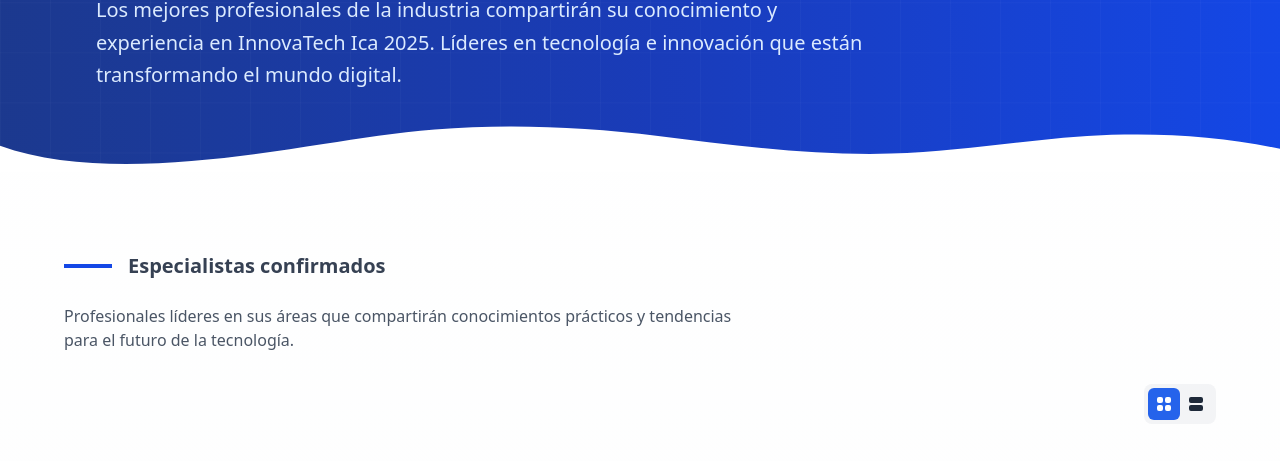
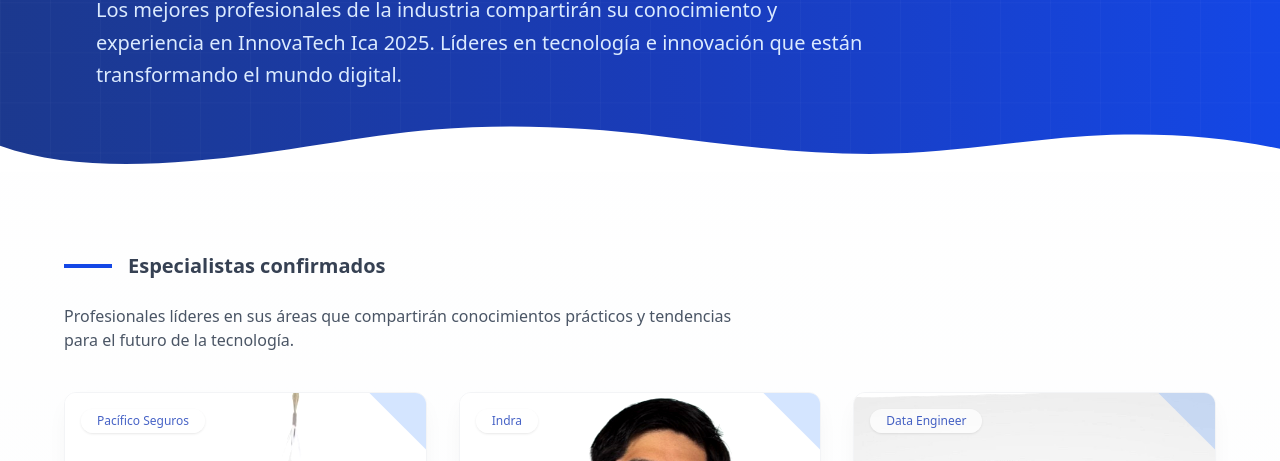
Before and after one commit to InnovaTechIca/InnovaTechIca.github.io, an Astro site: page /ponentes in a window 1280 px wide. Shown: the part 273-734 px from the top of the page. Built offline with nearby package versions, Linux system fonts and the light colour scheme; Astro itself is replaced by a stand-in of ours.

Commit message:
feat: Update image loading strategy to eager for better performance and remove unused layout controls in PonentesList

```diff
--- a/src/pages/ponentes/[slug].astro
+++ b/src/pages/ponentes/[slug].astro
@@ -91,6 +91,7 @@
               quality={100}
               format="webp"
               densities={[1, 2]}
+              loading="eager"
             />
             <!-- Overlay sutil para mejorar contraste del texto si es necesario -->
             <div class="absolute inset-0 bg-gradient-to-t from-black/5 to-transparent opacity-0 hover:opacity-100 transition-opacity duration-300"></div>
--- a/src/ui/ponentes/PonenteCard.astro
+++ b/src/ui/ponentes/PonenteCard.astro
@@ -29,7 +29,7 @@
         alt={`Foto profesional de ${nombre}, ${cargo} en ${empresa}`}
         class="w-full h-full object-cover object-center transition duration-700 ease-in-out group-hover:scale-110 filter brightness-105 contrast-105"
         transition:name={`imagen-${id}`}
-        loading="lazy"
+        loading="eager"
         width={400}
         height={533}
         quality={100}
--- a/src/ui/ponentes/PonentesList.astro
+++ b/src/ui/ponentes/PonentesList.astro
@@ -14,22 +14,6 @@
         Profesionales líderes en sus áreas que compartirán conocimientos prácticos y tendencias para el futuro de la tecnología.
       </p>
 
-      <!-- Controles de visualización -->
-      <div class="flex flex-wrap items-center justify-end gap-4 mb-8">
-        <!-- Layout selector -->
-        <div class="flex items-center bg-gray-100 rounded-lg p-1">
-          <button class="grid-btn active p-1.5 rounded-md" data-grid="3">
-            <svg xmlns="http://www.w3.org/2000/svg" class="h-5 w-5" viewBox="0 0 20 20" fill="currentColor">
-              <path d="M5 3a2 2 0 00-2 2v2a2 2 0 002 2h2a2 2 0 002-2V5a2 2 0 00-2-2H5zM5 11a2 2 0 00-2 2v2a2 2 0 002 2h2a2 2 0 002-2v-2a2 2 0 00-2-2H5zM11 5a2 2 0 012-2h2a2 2 0 012 2v2a2 2 0 01-2 2h-2a2 2 0 01-2-2V5zM11 13a2 2 0 012-2h2a2 2 0 012 2v2a2 2 0 01-2 2h-2a2 2 0 01-2-2v-2z" />
-            </svg>
-          </button>
-          <button class="grid-btn p-1.5 rounded-md" data-grid="2">
-            <svg xmlns="http://www.w3.org/2000/svg" class="h-5 w-5" viewBox="0 0 20 20" fill="currentColor">
-              <path d="M5 3a2 2 0 00-2 2v2a2 2 0 002 2h10a2 2 0 002-2V5a2 2 0 00-2-2H5zM5 11a2 2 0 00-2 2v2a2 2 0 002 2h10a2 2 0 002-2v-2a2 2 0 00-2-2H5z" />
-            </svg>
-          </button>
-        </div>
-      </div>
     </div>
 
     <!-- Grid de ponentes con clases dinámicas -->
```
